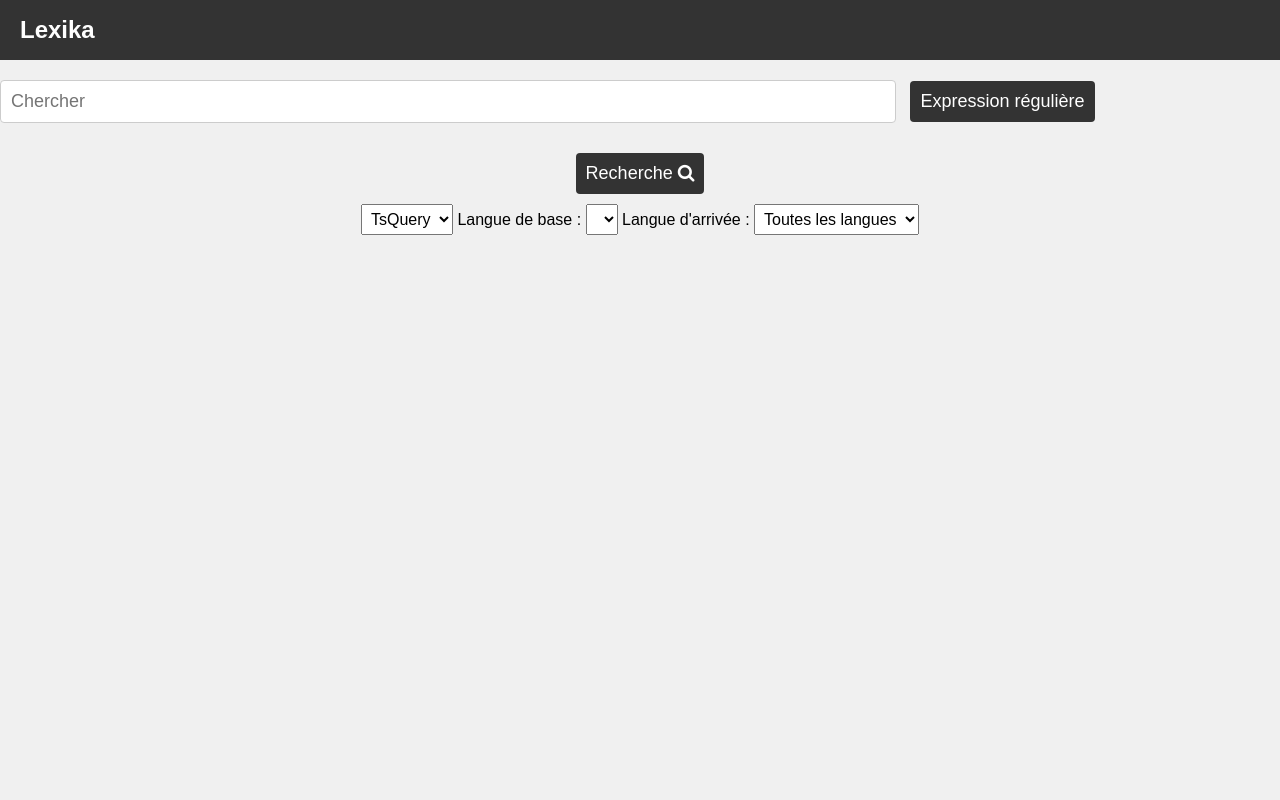
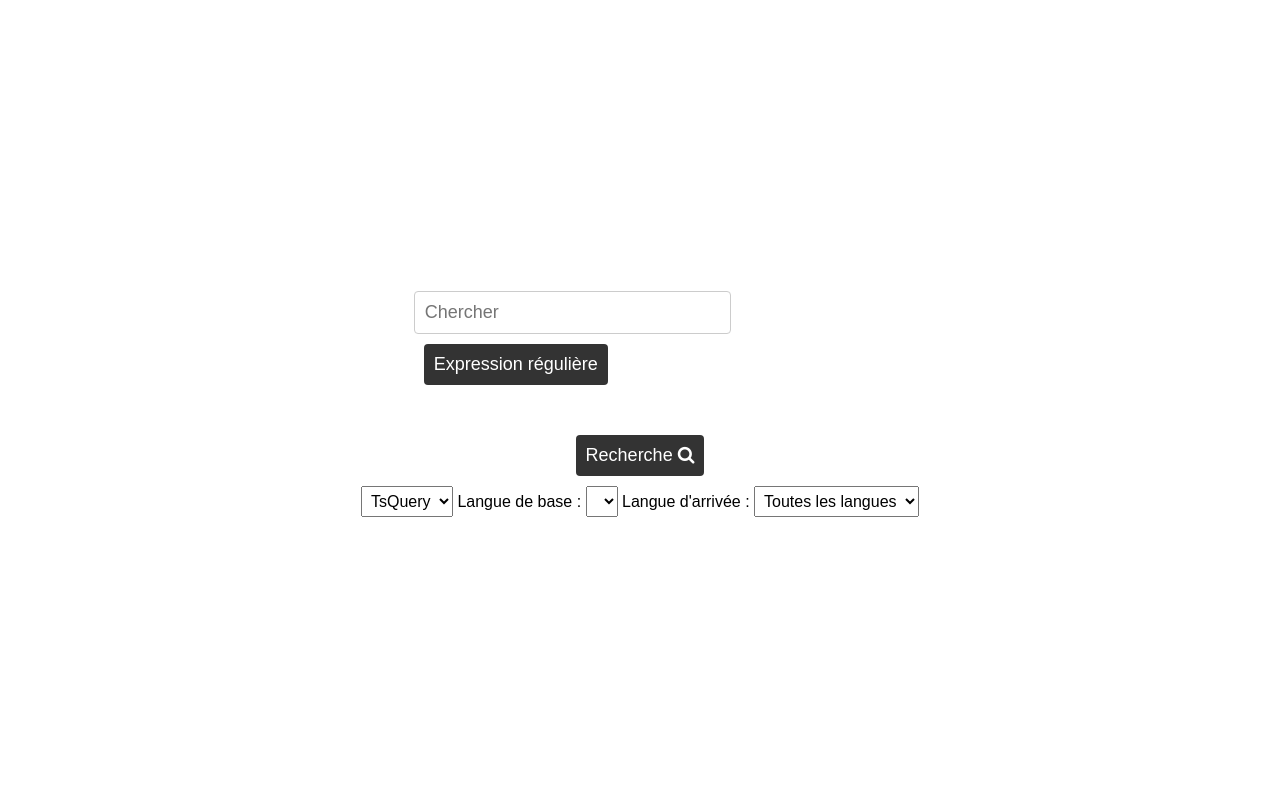
Before and after one commit to Lexika-Project/lexika, a Flask app: page /home in a window 1280 px wide. Run offline with Flask 3, Linux system fonts and the light colour scheme; data that the repository does not hold is empty; some libraries are stand-ins or nearby versions.

Commit message:
Update style.css

```diff
--- a/site/static/css/style.css
+++ b/site/static/css/style.css
@@ -20,16 +20,15 @@
 }
 
 body {
-    background-color: #f0f0f0;
+    display: flex;
+    flex-direction: column;
+    justify-content: center;
+    align-items: center;
+    min-height: 100vh;
 }
 
 header {
-    background-color: #333;
-    height: 60px;
-    padding: 0 20px;
-    display: flex;
-    align-items: center;
-    justify-content: space-between;
+    margin-bottom: 20px;
 }
 
 h1 {
@@ -149,7 +148,5 @@ table th {
 }
 
 #topdiv {
-    display: "flex";
-    margin-top: 20px;
-    align-items: center;
+    margin-bottom: 20px;
 }
```
